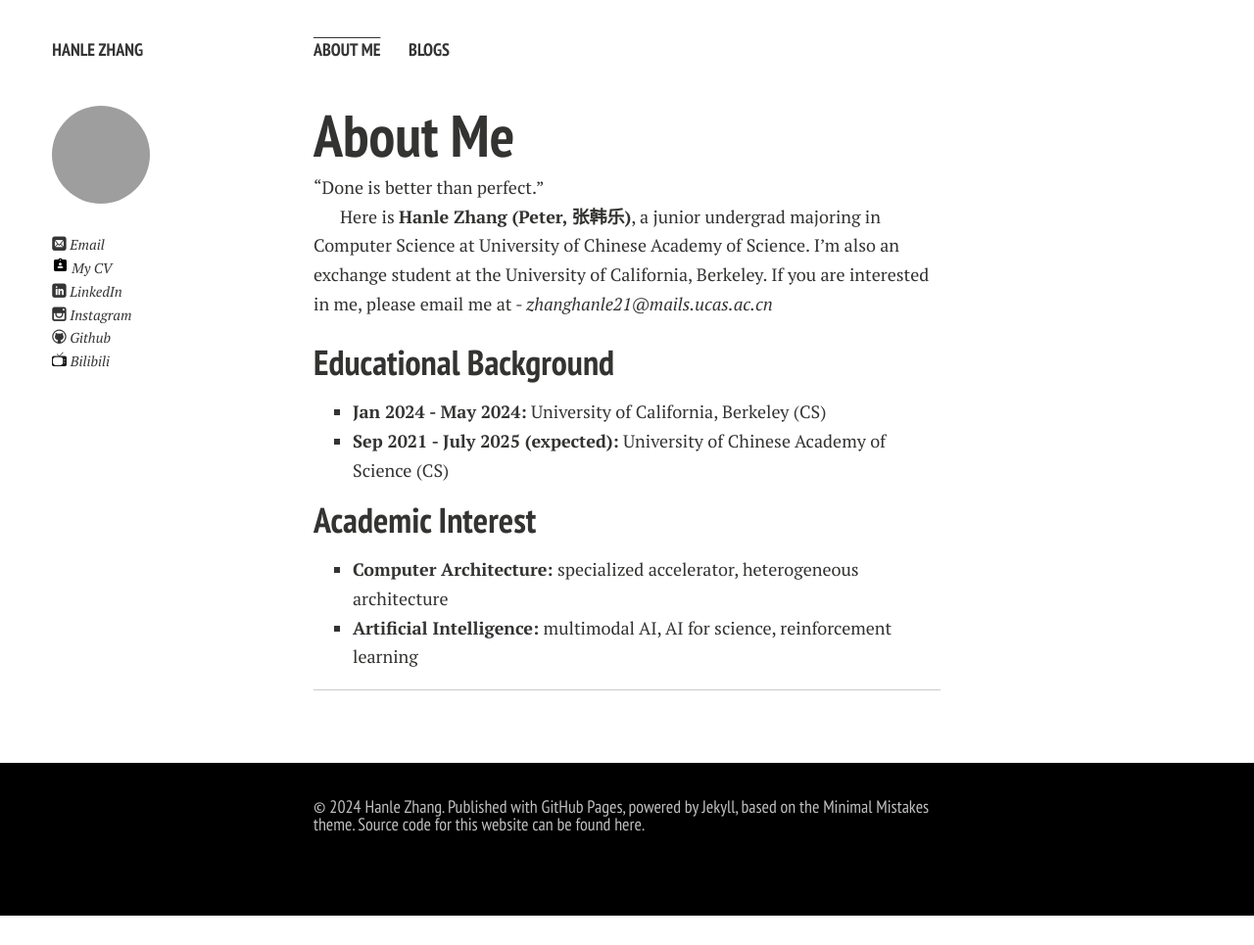
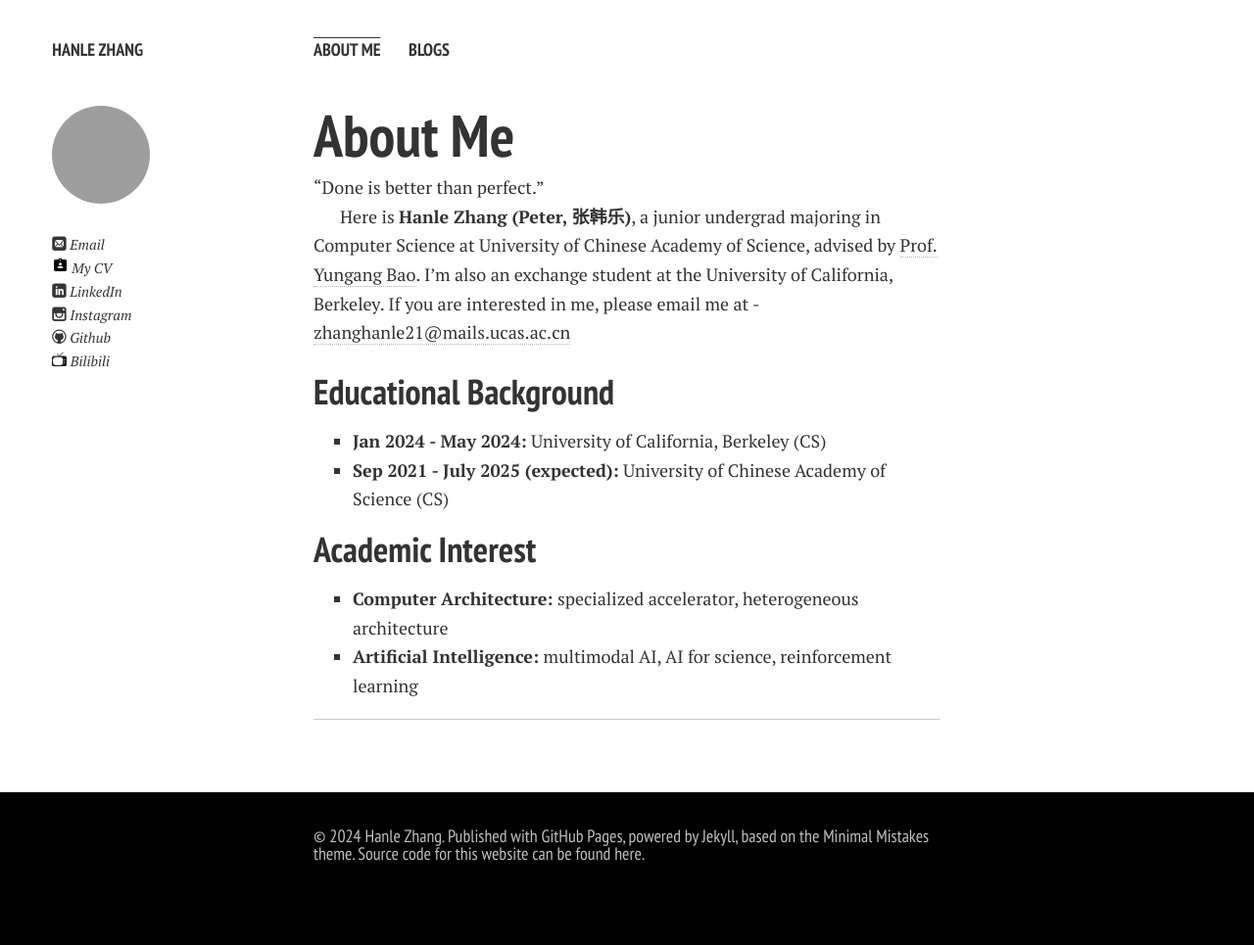
Before and after one commit to LeleCheung/LeleCheung.github.io, a Jekyll site: the page built from index.md, in a window 1280 px wide. Shown: the whole page at 98% size. Built offline with Jekyll 4.4.1, drawn with Linux system fonts in a browser that asks for light colours; nearby versions of some CDN libraries; comment, search, counter and statistics services are not loaded; a style sheet for code colours, icons or effects is not loaded; our own code applies the rules of GitHub Pages for plain Markdown files; before the commit the page ends 935 px from its top, so only the background shows below that.

Commit message:
update CV and intro

```diff
--- a/index.md
+++ b/index.md
@@ -6,7 +6,7 @@ layout: page
 
 "Done is better than perfect."
 
-Here is **Hanle Zhang (Peter, 张韩乐)**, a junior undergrad majoring in Computer Science at University of Chinese Academy of Science. I'm also an exchange student at the University of California, Berkeley. If you are interested in me, please email me at - *zhanghanle21@mails.ucas.ac.cn*
+Here is **Hanle Zhang (Peter, 张韩乐)**, a junior undergrad majoring in Computer Science at University of Chinese Academy of Science, advised by [Prof. Yungang Bao](http://english.ict.cas.cn/people/scien/bln/202303/t20230321_328543.html). I'm also an exchange student at the University of California, Berkeley. If you are interested in me, please email me at - <zhanghanle21@mails.ucas.ac.cn>
 
 ## Educational Background
 
```
Also changed, not shown: 1 other file.
